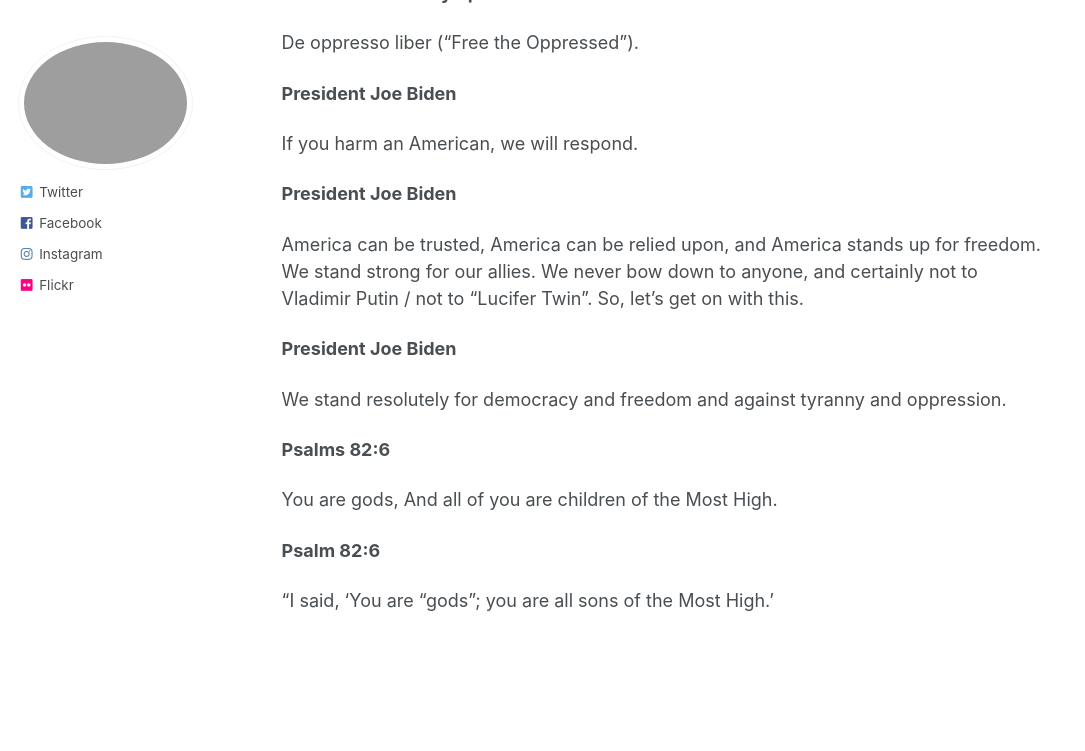
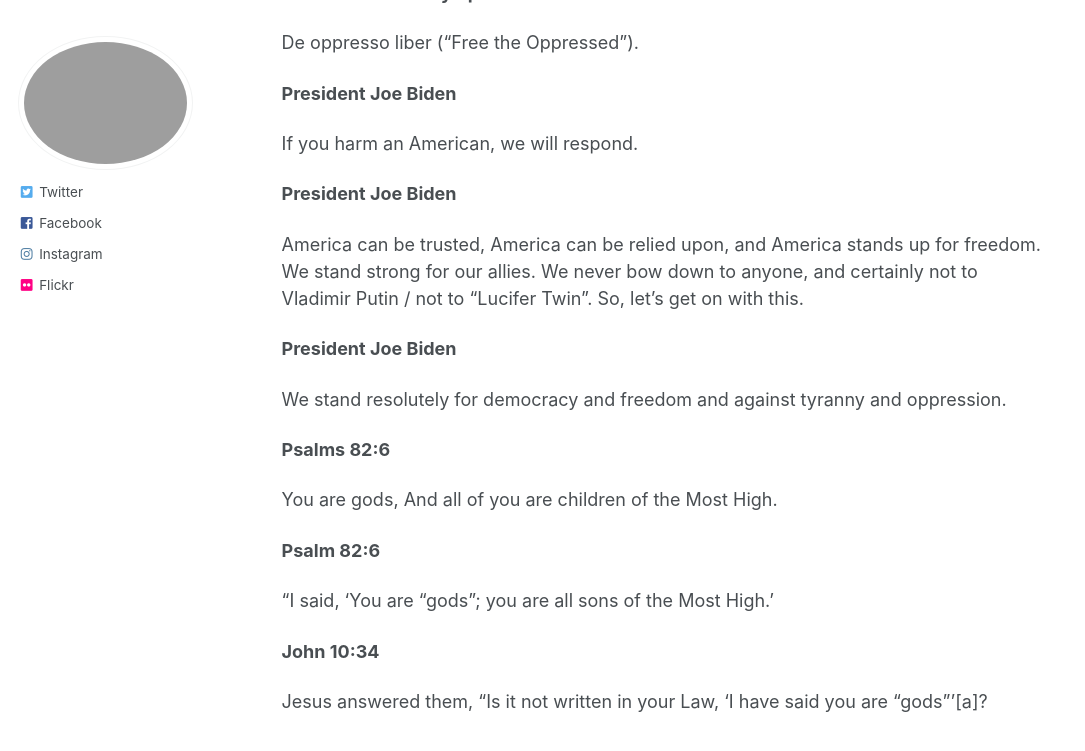
Before and after one commit to phdcsseiden/phdcsseiden.github.io, a Jekyll site: the page built from _pages/quotes.md, in a window 1280 px wide and 900 px high, scrolled down 1019 px. Shown: the top 751 px of the window, without its empty margins (0-1085 px from the left). Built offline with Jekyll 4.4.1, drawn with Linux system fonts in a browser that asks for light colours.

Commit message:
Update quotes.md

```diff
--- a/_pages/quotes.md
+++ b/_pages/quotes.md
@@ -101,3 +101,9 @@
 
 
 “I said, ‘You are “gods”; you are all sons of the Most High.’
+
+
+<b> John 10:34  </b>
+
+
+Jesus answered them, “Is it not written in your Law, ‘I have said you are “gods”’[a]?
```
